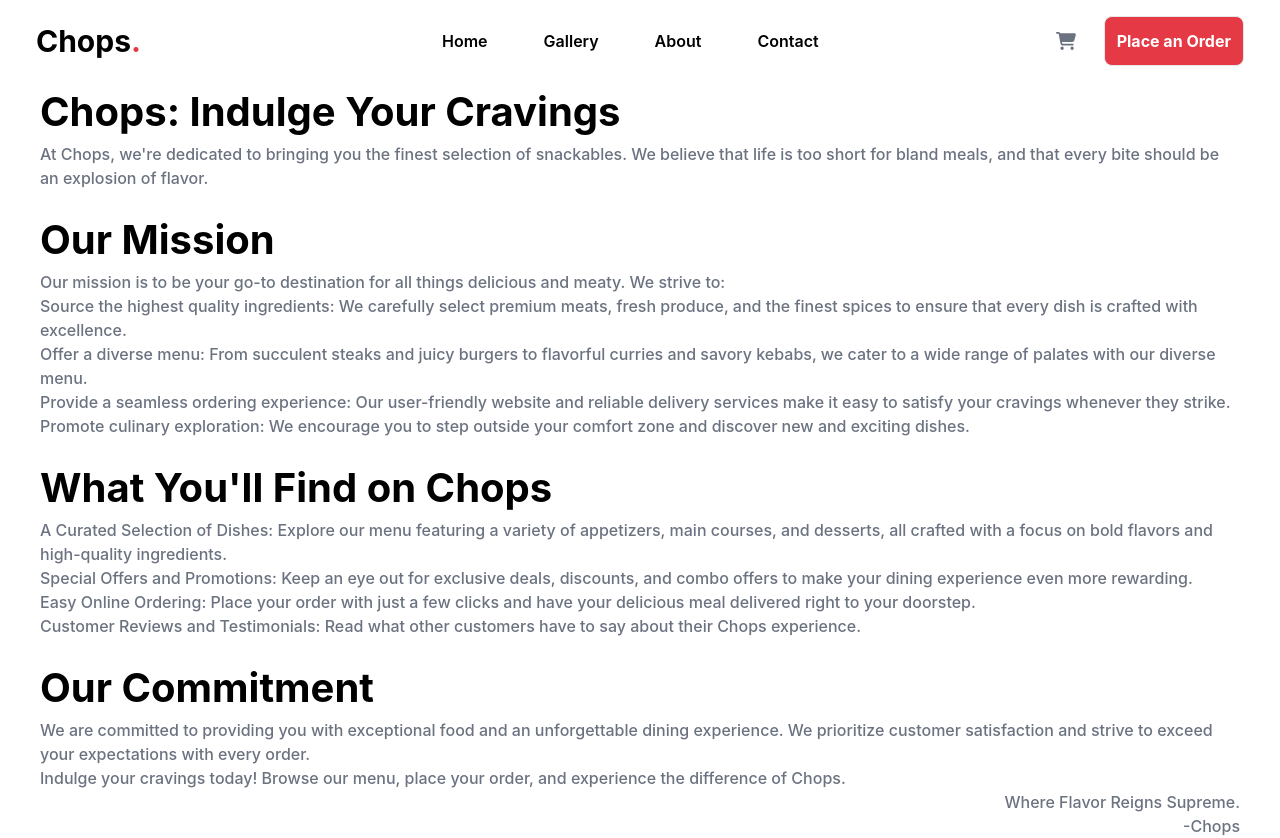
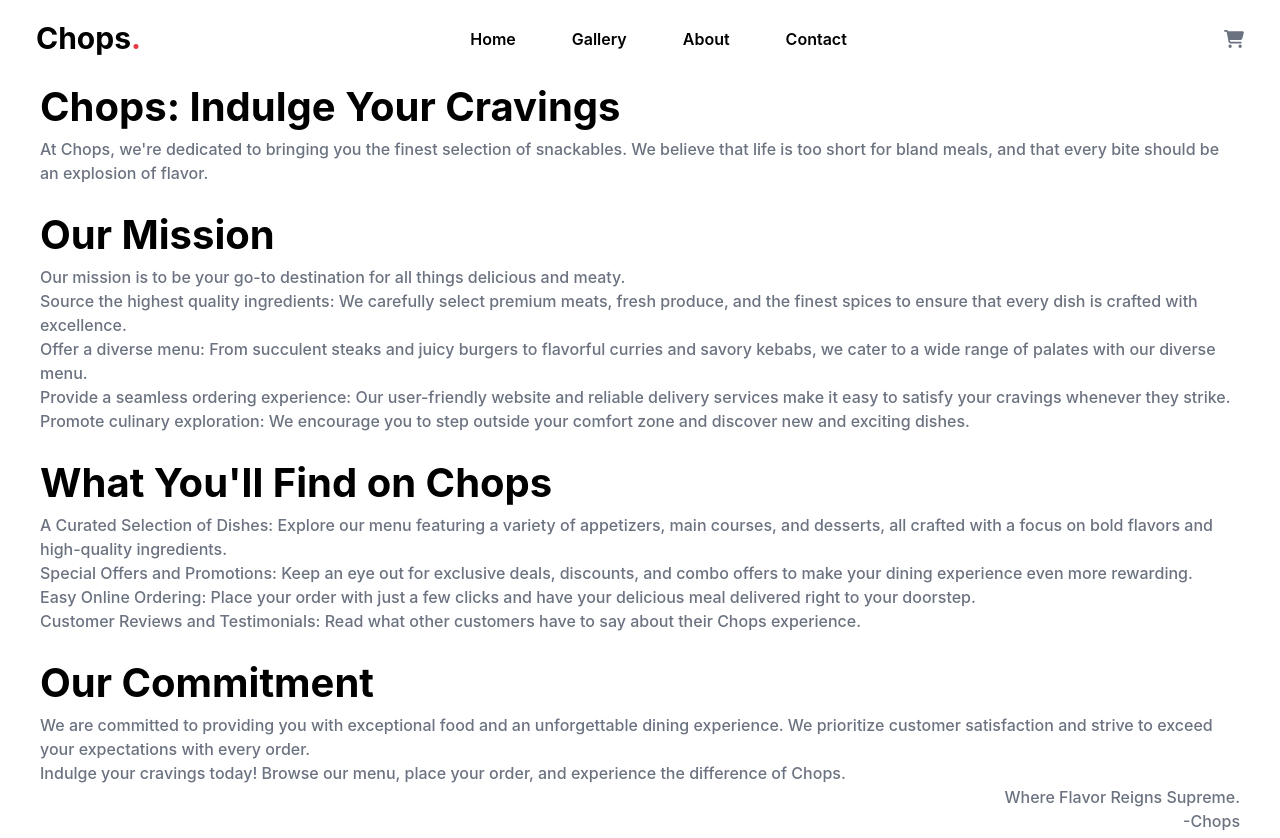
Before and after one commit to ifubaraboye/chops., a React (Create React App) app: page /about in a window 1280 px wide. Built offline with nearby package versions, Linux system fonts and the light colour scheme; a web font is replaced by a local one.

Commit message:
modified file

```diff
--- a/src/components/Navbar.jsx
+++ b/src/components/Navbar.jsx
@@ -12,7 +12,7 @@ export const Navbar = () => {
         </div>
 
         <div>
-            <ul className='flex ml-16 gap-x-14 font-semibold'>
+            <ul className='flex pr-12 gap-x-14 font-semibold'>
                 <li className=''><Link to='/'>Home</Link></li>
                 <li className=''><Link to='/gallery'>Gallery</Link></li>
                 <li className=''><Link to='/about'>About</Link></li>
@@ -21,8 +21,8 @@ export const Navbar = () => {
         </div>
 
         <div className='flex items-center gap-x-7'>
-        <li className='text-gray-500 list-none'><Link to='/cart'><FaCartShopping size={20}/></Link></li>
-        <button className='border p-3 rounded-lg bg-[#E63946] outline-none text-white font-bold'><a href="#buysection">Place an Order</a></button>
+
+        <li className='text-gray-500 list-none' title='Cart'><Link to='/cart'><FaCartShopping size={20}/></Link></li>
 
         </div>
     </div>
--- a/src/pages/About.js
+++ b/src/pages/About.js
@@ -16,7 +16,7 @@ export function About() {
 
 <p className="text-[40px] font-bold">Our Mission <br></br> </p>
 
- <p className="text-gray-500 font-medium">Our mission is to be your go-to destination for all things delicious and meaty. We strive to:</p>
+<p className="text-gray-500 font-medium">Our mission is to be your go-to destination for all things delicious and meaty.</p>
 
 <p className="text-gray-500 font-medium">Source the highest quality ingredients: We carefully select premium meats, fresh produce, and the finest spices to ensure that every dish is crafted with excellence. <br></br></p>
 <p className="text-gray-500 font-medium">Offer a diverse menu: From succulent steaks and juicy burgers to flavorful curries and savory kebabs, we cater to a wide range of palates with our diverse menu. <br></br></p>
```
Lines whose indentation alone changed are shown as unchanged.
